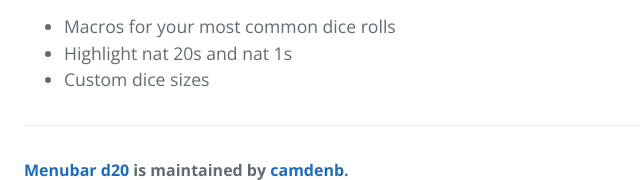
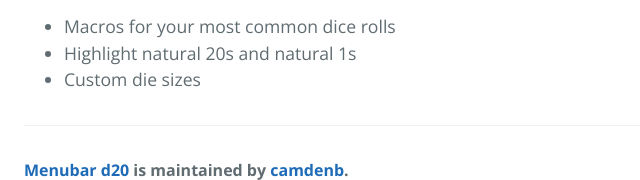
Before and after one commit to camdenb/menubar-d20, a plain HTML site: page index.html in a window 1280 px wide. Shown: the part 1481-1661 px from the top of the page, 200-840 px from the left. Drawn offline with nearby package versions, Linux system fonts and the light colour scheme.

Commit message:
Update index.html

```diff
--- a/index.html
+++ b/index.html
@@ -40,8 +40,8 @@
 
 <ul>
 <li>Macros for your most common dice rolls</li>
-<li>Highlight nat 20s and nat 1s</li>
-<li>Custom dice sizes</li>
+<li>Highlight natural 20s and natural 1s</li>
+<li>Custom die sizes</li>
 </ul>
 
       <footer class="site-footer">
```
